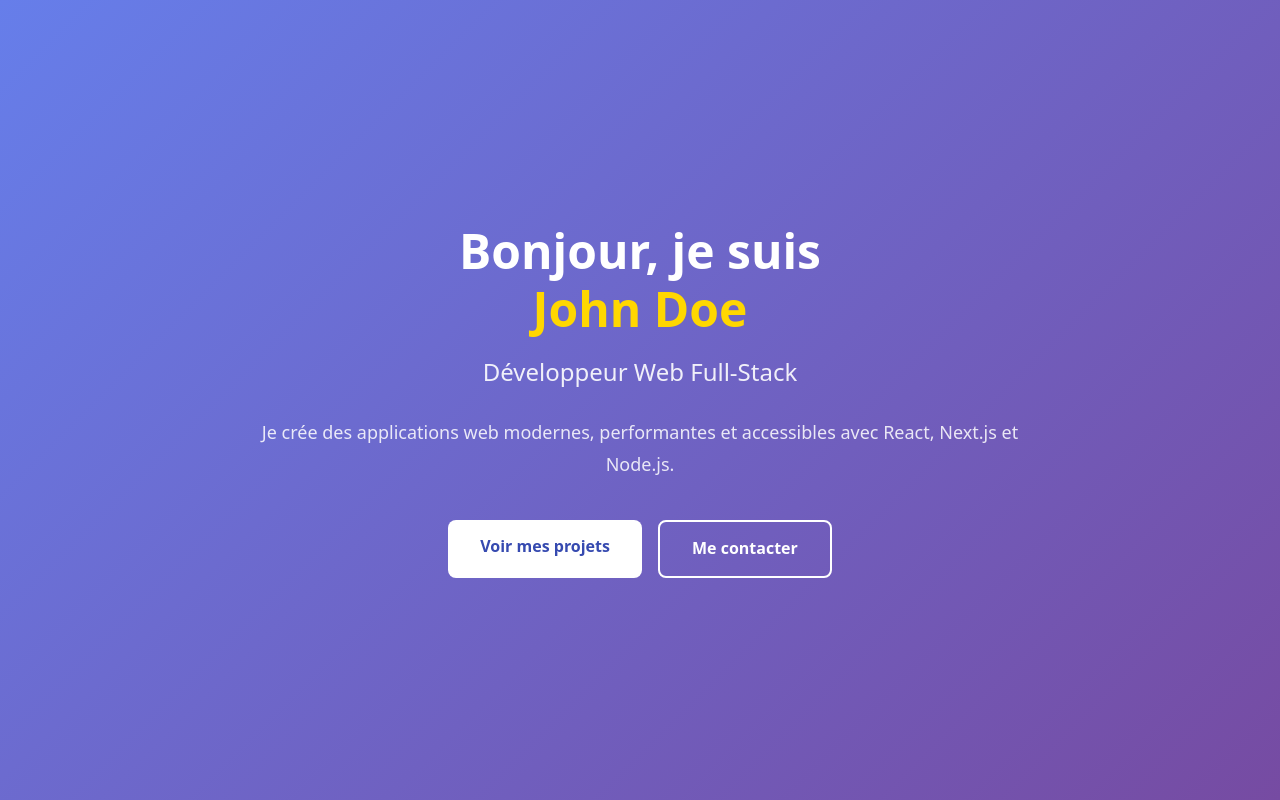
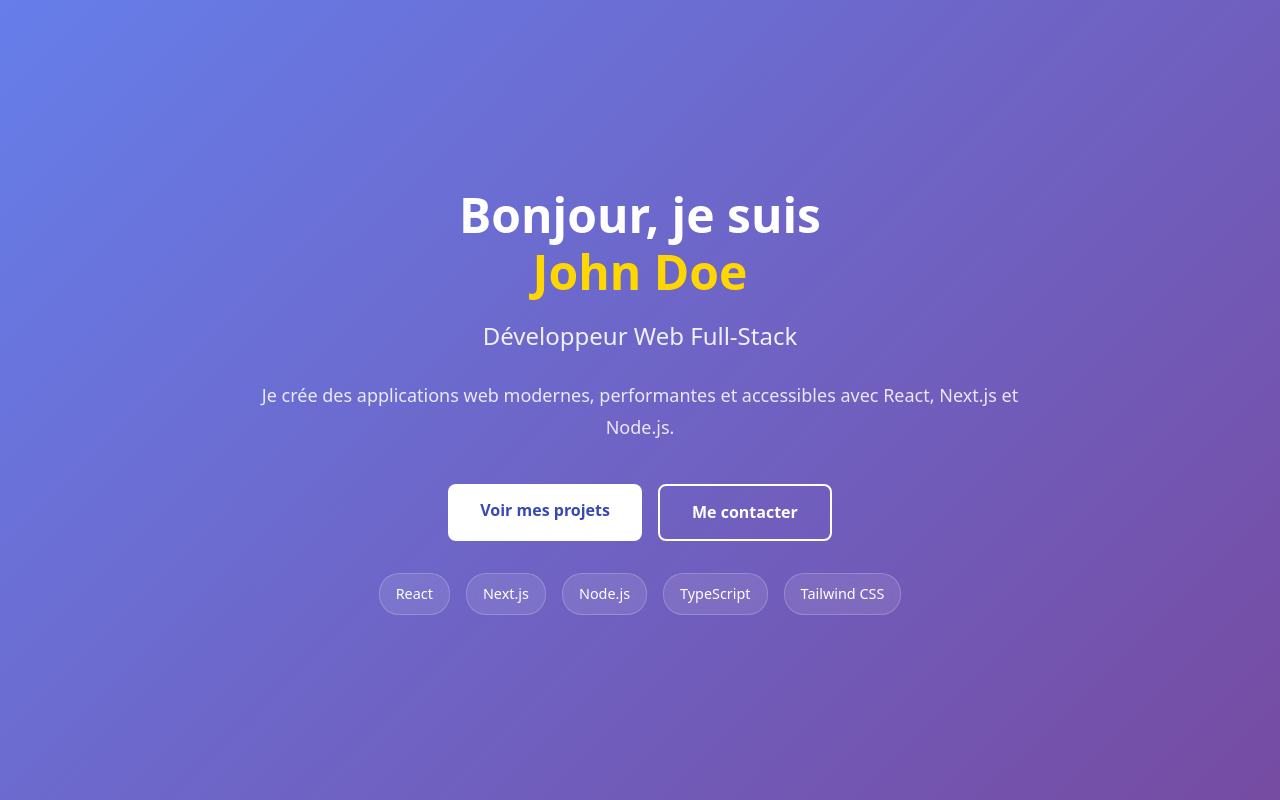
Before and after one commit to clariss31/Portfolio, a Next.js app: page / in a window 1280 px wide. Built offline with nearby package versions, Linux system fonts and the light colour scheme.

Commit message:
feat: introduce `Tag` component and display technologies on the homepage.

```diff
--- a/app/page.js
+++ b/app/page.js
@@ -1,4 +1,13 @@
 import styles from "./page.module.css"
+import Tag from "../components/Tag/Tag"
+
+const technologies = [
+  "React",
+  "Next.js",
+  "Node.js",
+  "TypeScript",
+  "Tailwind CSS",
+]
 
 export default function Home() {
   return (
@@ -22,6 +31,11 @@
             Me contacter
           </a>
         </div>
+        <div className={styles.tagsContainer}>
+          {technologies.map((tech, index) => (
+            <Tag key={index}>{tech}</Tag>
+          ))}
+        </div>
       </div>
     </div>
   )
--- a/app/page.module.css
+++ b/app/page.module.css
@@ -88,6 +88,13 @@
   transform: translateY(-2px);
 }
 
+.tagsContainer {
+  display: flex;
+  flex-wrap: wrap;
+  justify-content: center;
+  gap: 1rem;
+  margin-top: 2rem;
+}
 /* Responsive : mobile */
 @media (max-width: 768px) {
   .heroTitle {
--- /dev/null
+++ b/components/Tag/Tag.jsx
@@ -0,0 +1,9 @@
+import styles from './Tag.module.css';
+
+export default function Tag({ children }) {
+    return (
+        <span className={styles.tag}>
+            {children}
+        </span>
+    );
+}
--- /dev/null
+++ b/components/Tag/Tag.module.css
@@ -0,0 +1,16 @@
+.tag {
+    background: rgba(255, 255, 255, 0.1);
+    border: 1px solid rgba(255, 255, 255, 0.2);
+    padding: 0.5rem 1rem;
+    border-radius: 20px;
+    color: white;
+    font-size: 0.9rem;
+    font-weight: 500;
+    backdrop-filter: blur(5px);
+    transition: all 0.3s ease;
+}
+
+.tag:hover {
+    background: rgba(255, 255, 255, 0.2);
+    transform: translateY(-2px);
+}
```
